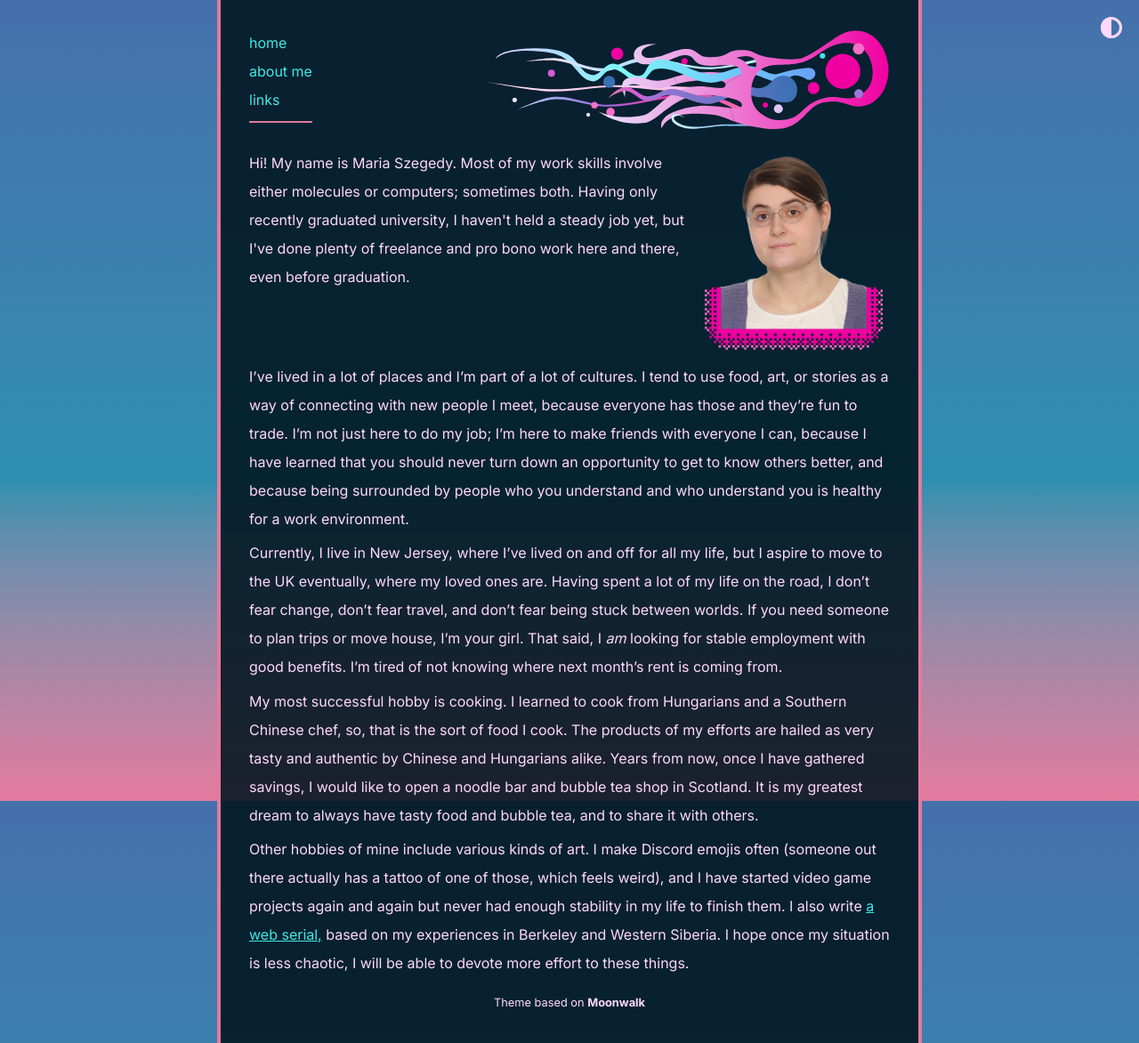
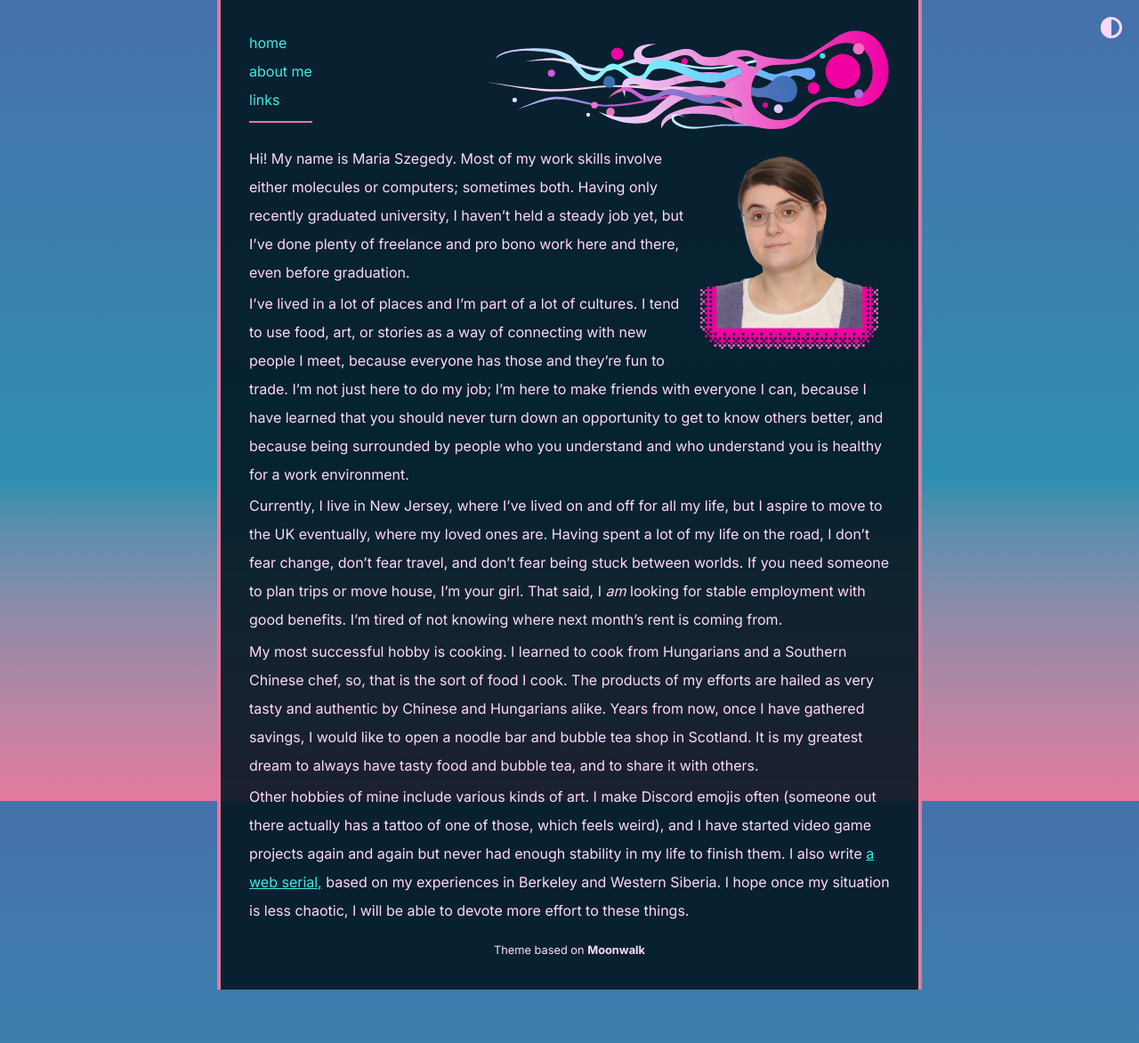
Before and after one commit to mszegedy/cv, a Jekyll site: the page built from about.md, in a window 1280 px wide. Shown: the whole page at 89% size. Built offline with Jekyll 4.4.1, drawn with Linux system fonts in a browser that asks for light colours; after the commit the page ends 1112 px from its top, so only the background shows below that.

Commit message:
fixed biography formatting

```diff
--- a/_layouts/default.html
+++ b/_layouts/default.html
@@ -21,7 +21,9 @@
             </div>
             {% endif %}
         </header>
-        {{ content }}
+        <div class="content">
+            {{ content }}
+        </div>
         {% if site.theme_config.appearance_toggle %}
           {% include toggle_theme_button.html %}
         {% endif %}
--- a/_sass/moonwalk.scss
+++ b/_sass/moonwalk.scss
@@ -56,6 +56,10 @@ li { margin: 0.4em 0; }
     padding: var(--w-vpad) var(--w-hpad);
     border: solid;
     border-width: 0 var(--w-border);
+}
+
+.content {
+    display: block;
 }
 
 table, th, td {
@@ -321,9 +325,10 @@ p code, li code {
     max-width: inherit;
 }
 #portrait-container {
+    display: block;
     float: right;
     width: 200px;
-    margin: 0.5rem;
+    margin: 0.8rem;
 }
 #portrait {
     width: 200px;
--- a/about.md
+++ b/about.md
@@ -3,17 +3,18 @@ layout: post
 title: About me
 ---
 
-<p><picture id="portrait-container">
+<picture id="portrait-container">
   <source srcset="assets/images/portrait.webp">
   <img
     id="portrait"
     src="assets/images/portrait.jpg"
     alt="My portrait photo." >
 </picture>
+
 Hi! My name is Maria Szegedy. Most of my work skills involve either molecules or
 computers; sometimes both. Having only recently graduated university, I haven't
 held a steady job yet, but I've done plenty of freelance and pro bono work here
-and there, even before graduation.</p>
+and there, even before graduation.
 
 I've lived in a lot of places and I'm part of a lot of cultures. I tend to use
 food, art, or stories as a way of connecting with new people I meet, because
```
